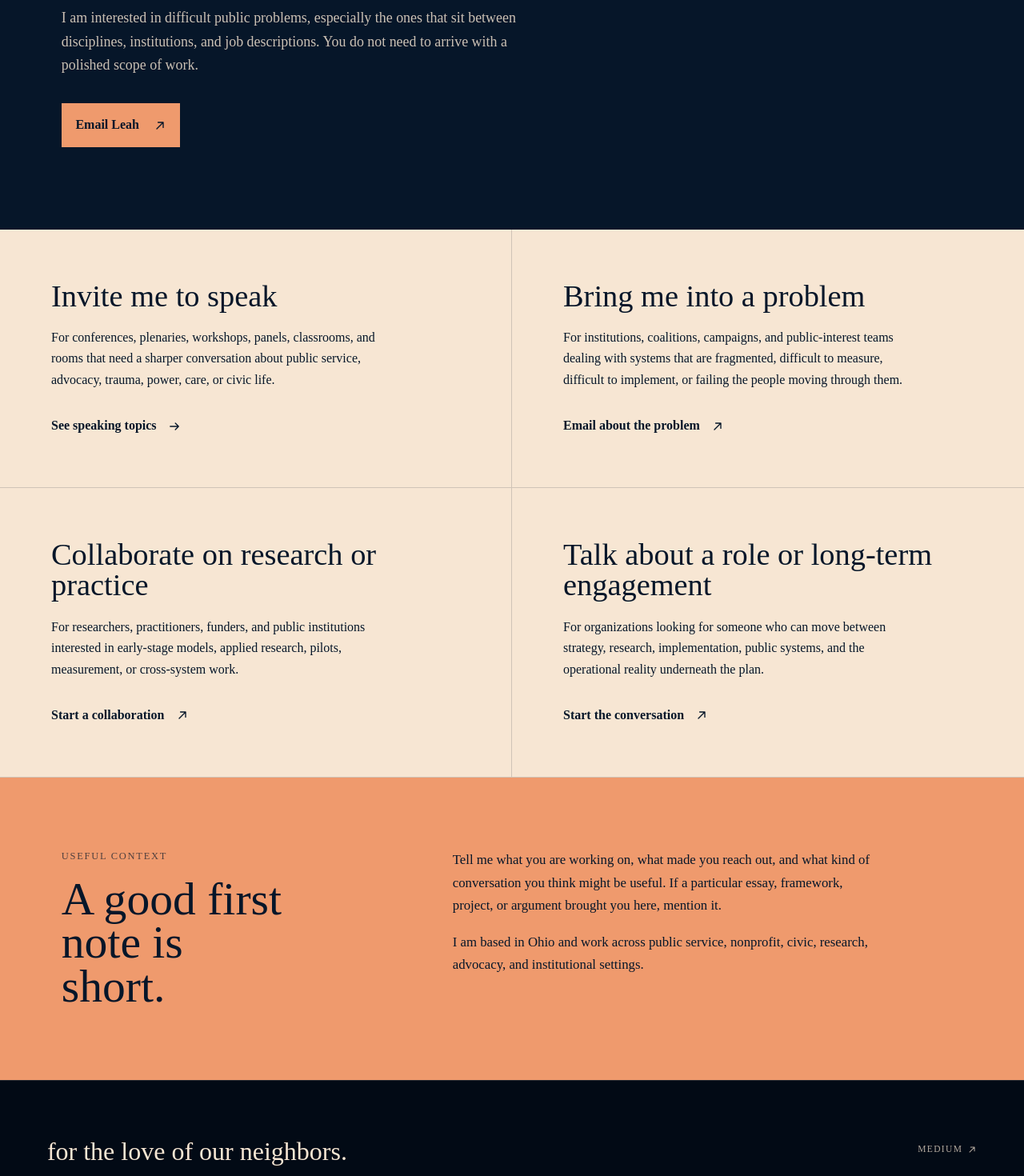
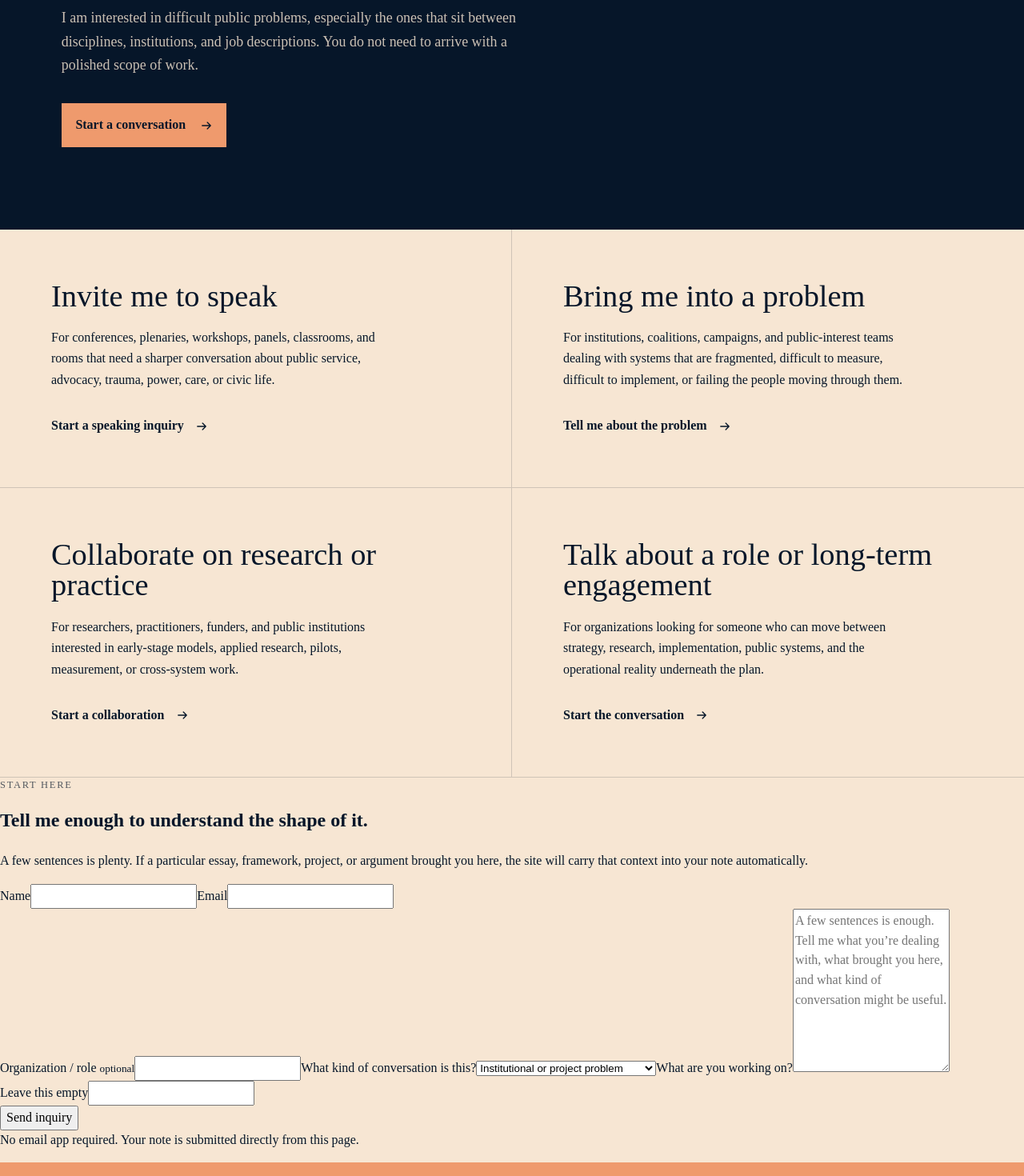
Before and after one commit to littlewild-hub/leahpersonalsite, a Next.js app: page /connect in a window 1280 px wide. Shown: the part 840-2310 px from the top of the page at 80% size. Built offline with nearby package versions, Linux system fonts and the light colour scheme.

Commit message:
Replace mailto contact flow with on-site form

```diff
--- a/app/connect/page.js
+++ b/app/connect/page.js
@@ -1,7 +1,8 @@
 import Link from 'next/link';
 import { SiteFooter, SiteHeader } from '../../components/SiteChrome';
-import { ArrowRightIcon, ArrowUpRightIcon } from '../../components/Icons';
+import { ArrowRightIcon } from '../../components/Icons';
 import { socialImage } from '../../lib/site-metadata';
+import InquiryForm from './InquiryForm';
 import styles from './connect.module.css';
 
 export const metadata = {
@@ -21,37 +22,40 @@ const paths = [
   {
     title: 'Invite me to speak',
     body: 'For conferences, plenaries, workshops, panels, classrooms, and rooms that need a sharper conversation about public service, advocacy, trauma, power, care, or civic life.',
-    href: '/speaking',
-    label: 'See speaking topics',
+    type: 'speaking',
+    label: 'Start a speaking inquiry',
   },
   {
     title: 'Bring me into a problem',
     body: 'For institutions, coalitions, campaigns, and public-interest teams dealing with systems that are fragmented, difficult to measure, difficult to implement, or failing the people moving through them.',
-    subject: 'Institutional or project inquiry',
-    label: 'Email about the problem',
+    type: 'project',
+    label: 'Tell me about the problem',
   },
   {
     title: 'Collaborate on research or practice',
     body: 'For researchers, practitioners, funders, and public institutions interested in early-stage models, applied research, pilots, measurement, or cross-system work.',
-    subject: 'Research or collaboration inquiry',
+    type: 'research',
     label: 'Start a collaboration',
   },
   {
     title: 'Talk about a role or long-term engagement',
     body: 'For organizations looking for someone who can move between strategy, research, implementation, public systems, and the operational reality underneath the plan.',
-    subject: 'Role or long-term engagement',
+    type: 'role',
     label: 'Start the conversation',
   },
 ];
 
-function mailto(subject, source = '') {
-  const body = source ? `I came to this page from: ${source}\n\n` : '';
-  return `mailto:LeahGBuzek@gmail.com?subject=${encodeURIComponent(subject)}&body=${encodeURIComponent(body)}`;
+function inquiryHref(type, params = {}) {
+  const query = new URLSearchParams();
+  query.set('type', type);
+  ['from', 'utm_source', 'utm_medium', 'utm_campaign', 'utm_content', 'utm_term'].forEach((key) => {
+    if (typeof params?.[key] === 'string' && params[key]) query.set(key, params[key]);
+  });
+  return `/connect?${query.toString()}#inquiry`;
 }
 
 export default async function ConnectPage({ searchParams }) {
   const params = await searchParams;
-  const source = typeof params?.from === 'string' ? params.from : '';
 
   return (
     <>
@@ -63,31 +67,30 @@ export default async function ConnectPage({ searchParams }) {
           <p className={styles.lede}>
             I am interested in difficult public problems, especially the ones that sit between disciplines, institutions, and job descriptions. You do not need to arrive with a polished scope of work.
           </p>
-          <a className={styles.email} href={mailto('Conversation from leahbuzek.com', source)}>
-            Email Leah <ArrowUpRightIcon />
-          </a>
+          <Link className={styles.email} href={inquiryHref('project', params)}>
+            Start a conversation <ArrowRightIcon />
+          </Link>
         </section>
 
         <section className={styles.paths} aria-label="Ways to work together">
-          {paths.map((path) => {
-            const href = path.href || mailto(path.subject, source);
-            const external = href.startsWith('mailto:');
-            const content = (
-              <>
-                <div>
-                  <h2>{path.title}</h2>
-                  <p>{path.body}</p>
-                </div>
-                <span>{path.label} {external ? <ArrowUpRightIcon /> : <ArrowRightIcon />}</span>
-              </>
-            );
+          {paths.map((path) => (
+            <Link href={inquiryHref(path.type, params)} key={path.title}>
+              <div>
+                <h2>{path.title}</h2>
+                <p>{path.body}</p>
+              </div>
+              <span>{path.label} <ArrowRightIcon /></span>
+            </Link>
+          ))}
+        </section>
 
-            return external ? (
-              <a href={href} key={path.title}>{content}</a>
-            ) : (
-              <Link href={href} key={path.title}>{content}</Link>
-            );
-          })}
+        <section className={styles.inquiry} id="inquiry" aria-labelledby="inquiry-heading">
+          <div className={styles.inquiryIntro}>
+            <p className={styles.kicker}>Start here</p>
+            <h2 id="inquiry-heading">Tell me enough to understand the shape of it.</h2>
+            <p>A few sentences is plenty. If a particular essay, framework, project, or argument brought you here, the site will carry that context into your note automatically.</p>
+          </div>
+          <InquiryForm />
         </section>
 
         <section className={styles.context}>
@@ -96,7 +99,7 @@ export default async function ConnectPage({ searchParams }) {
             <h2>A good first note is short.</h2>
           </div>
           <div>
-            <p>Tell me what you are working on, what made you reach out, and what kind of conversation you think might be useful. If a particular essay, framework, project, or argument brought you here, mention it.</p>
+            <p>Tell me what you are working on, what made you reach out, and what kind of conversation you think might be useful. You do not need a polished proposal, scope of work, or perfectly named problem.</p>
             <p>I am based in Ohio and work across public service, nonprofit, civic, research, advocacy, and institutional settings.</p>
           </div>
         </section>
```
